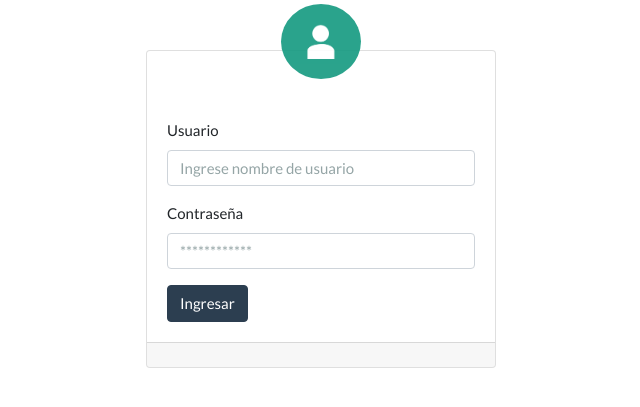
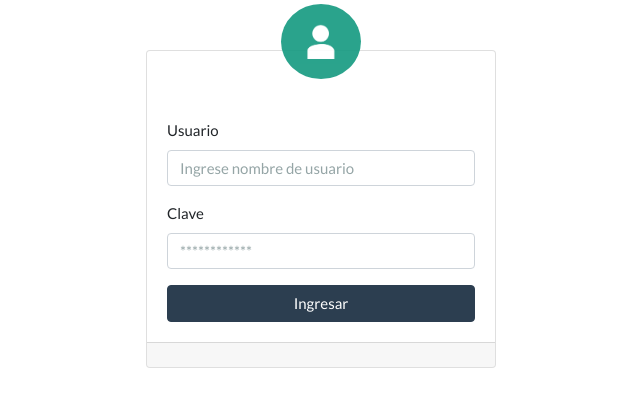
Before and after one commit to alejandrodebian25/cm, a PHP site: page /login.php in a window 1280 px wide. Shown: the part 191-598 px from the top of the page, without its empty margins (319-959 px from the left). Run offline with PHP 8.4, Linux system fonts and the light colour scheme.

Commit message:
modificando login

```diff
--- a/login.php
+++ b/login.php
@@ -19,10 +19,12 @@
     <!-- CONTENIDO -->
     <div class="login-box">
         <div class="container">
+
             <div class="row justify-content-md-center">
                 <div class="col-md-4 ">
 
                     <div class="card">
+
                         <div class="imagen-box">
                             <div class="card-imagen">
                                 <img class="card-img-top" src="public/icons/avatar.png" alt="Card image cap">
@@ -38,11 +40,11 @@
 
                                 </div>
                                 <div class="form-group">
-                                <label for="inp_password">Contraseña</label>
+                                    <label for="inp_password">Clave</label>
                                     <input type="password" class="form-control" id="inp_password" name="password" placeholder="************">
                                 </div>
 
-                            <button type="submit" class="btn btn-primary">Ingresar</button>
+                                <button type="submit" class="btn btn-primary btn-block">Ingresar</button>
                             </form>
                         </div>
                         <div class="card-footer">
```
Lines whose indentation alone changed are shown as unchanged.
